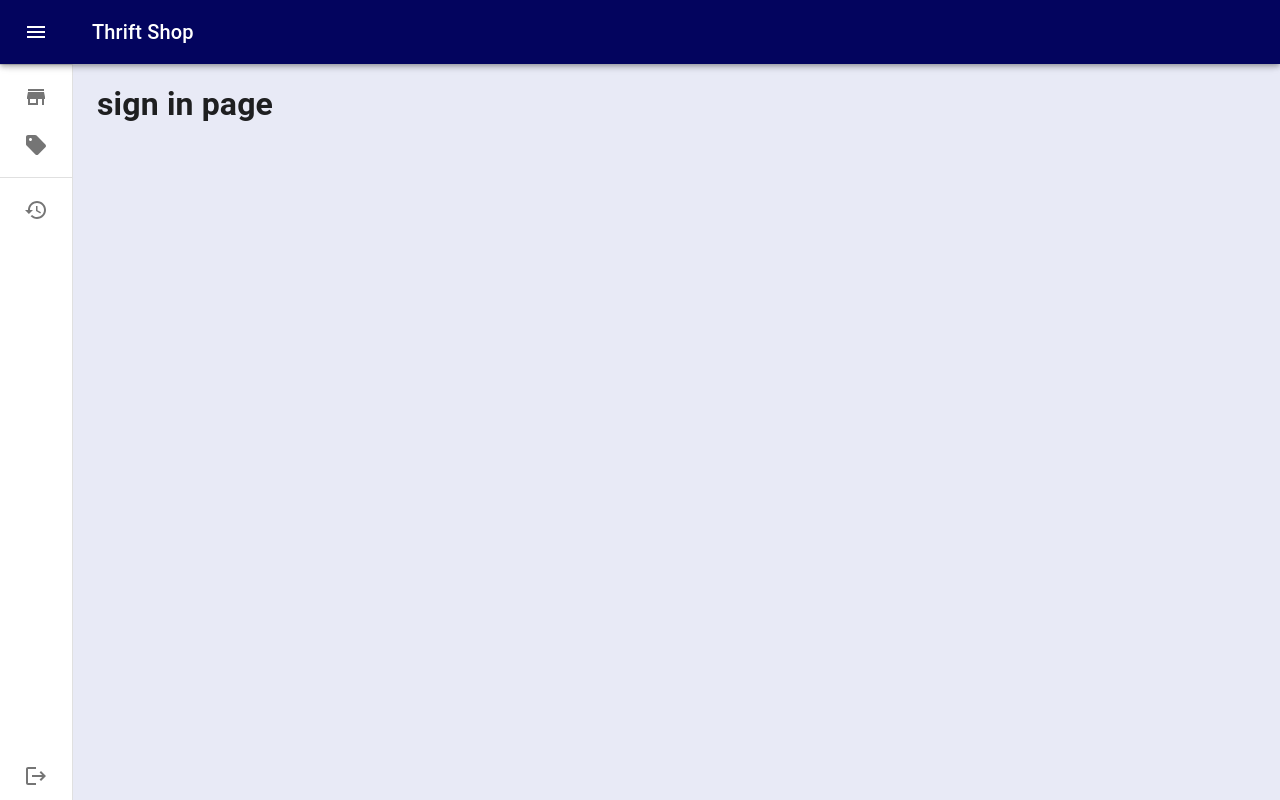
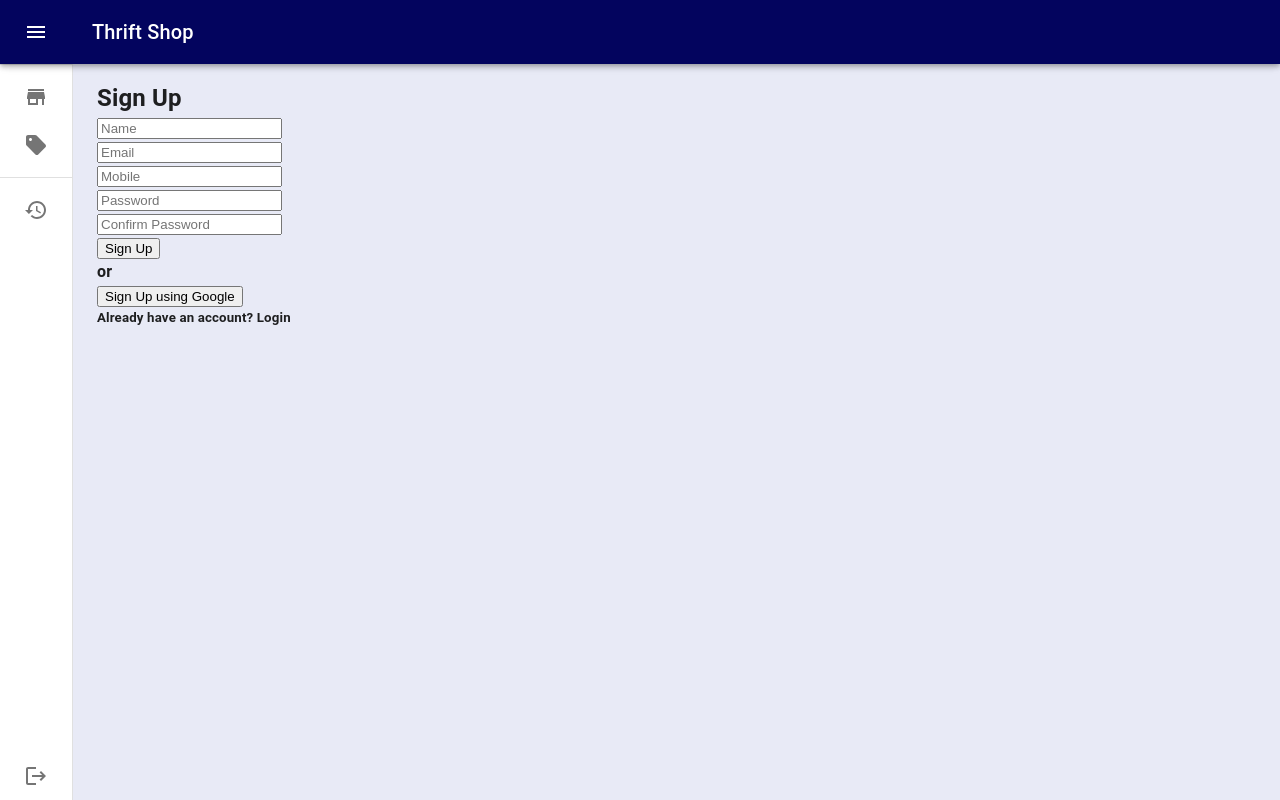
Before and after one commit to Lucifer8729/thrift-shop, a React (Create React App) app: page /signIn in a window 1280 px wide. Built offline with nearby package versions, Linux system fonts and the light colour scheme.

Commit message:
Update SignInSignUp.jsx
Added signup module

```diff
--- a/src/Pages/SignInSignUp/SignInSignUp.jsx
+++ b/src/Pages/SignInSignUp/SignInSignUp.jsx
@@ -1,11 +1,65 @@
-import React from "react";
+import React from 'react';
 
 const SignInSignUp = () => {
-  return (
-    <>
-      <h1>sign in page</h1>
-    </>
-  );
-};
+    return (
+        <>
+            <section className="signup">
+                <div className='container'>
+                    <div className='signup-content'>
+                        <div className='signup-form'>
+                            <h2 className='form-title'> Sign Up </h2>
+                             <form className='register-form' id='register-form'>
+                                <div className='form-group'>
+                                    <label htmlFor='name'>
+                                    </label>
+                                    <input type="text" name="name" id="name" autoComplete='off' placeholder='Name'/>
+                                </div>
+                                <div className='form-group'>
+                                    <label htmlFor='email'>
+                                    </label>
+                                    <input type="text" name="email" id="email" autoComplete='off' placeholder='Email'/>
+                                </div>
+                                <div className='form-group'>
+                                    <label htmlFor='mobile'>
+                                    </label>
+                                    <input type="text" name="mobile" id="mobile" autoComplete='off' placeholder='Mobile'/>
+                                </div>
+                                <div className='form-group'>
+                                    <label htmlFor='password'>
+                                    </label>
+                                    <input type="password" name="password" id="password" autoComplete='off' placeholder='Password'/>
+                                </div>
+                                <div className='form-group'>
+                                    <label htmlFor='confirm'>
+                                    </label>
+                                    <input type="password" name="confirm" id="confirm" autoComplete='off' placeholder='Confirm Password'/>
+                                </div>
+                                <div className='form-group form-button'>
+                                    <input type="submit" name="sign-up-submit" id="sign-up-submit" value="Sign Up" />
+                                </div>
+                                <div>
+                                    <h4>or</h4>
+                                </div>
+                                <div className='form-group form-button'>
+                                    <input type="submit" name="sign-up-submit" id="sign-up-submit" value="Sign Up using Google" />
+                                </div>
+                                <div>
+                                    <h5>Already have an account? Login</h5>
+                                </div>
+                            </form>
 
-export default SignInSignUp;
+                            {/* <div className='signup-image'>
+                                <figure>
+                                    <img src={shopimg} alt="image" />
+                                </figure>
+                            </div> */}
+                        </div>
+                    </div>
+                </div>
+
+            </section>
+        </>
+    )
+}
+
+export default SignInSignUp
```
